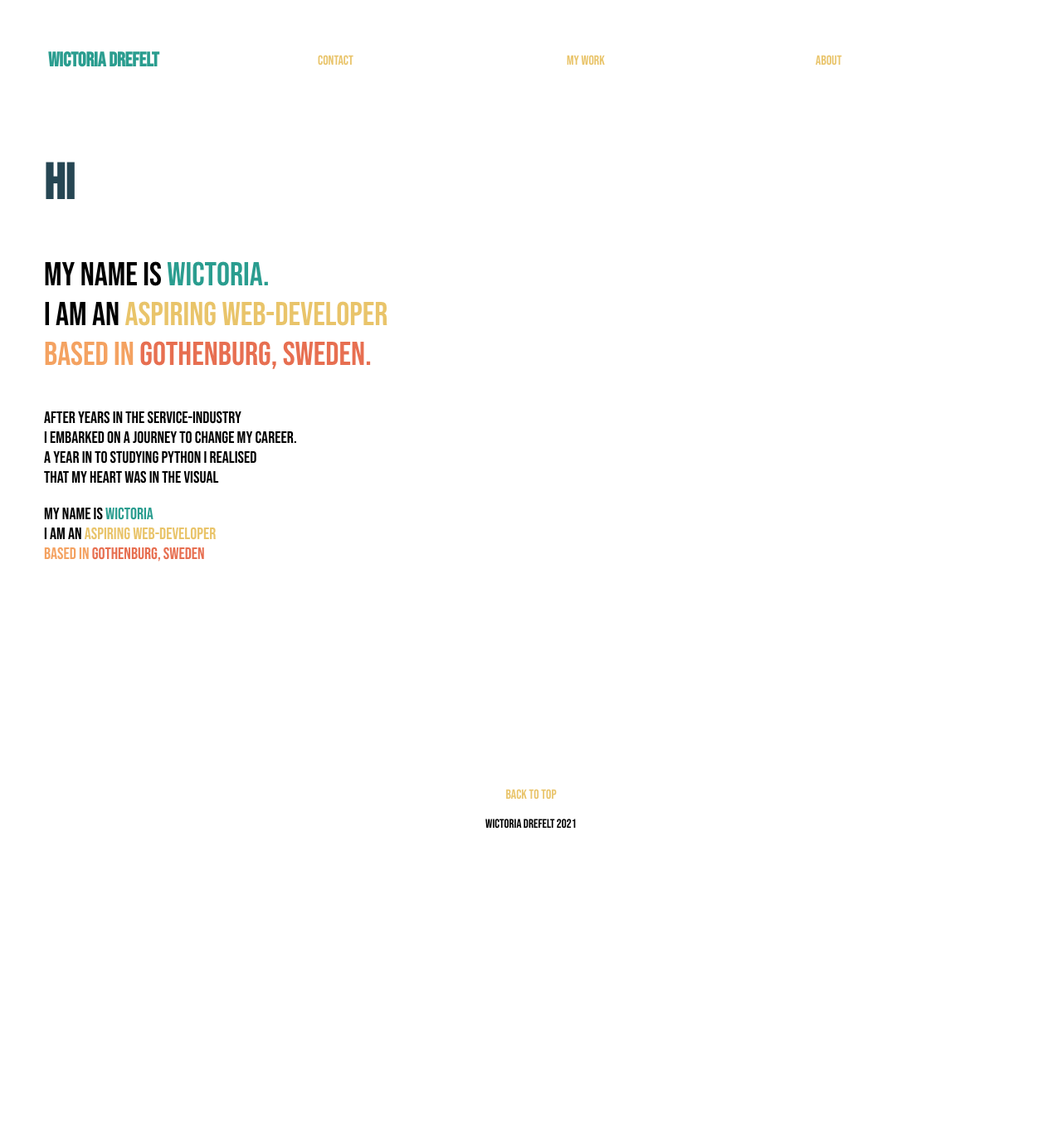
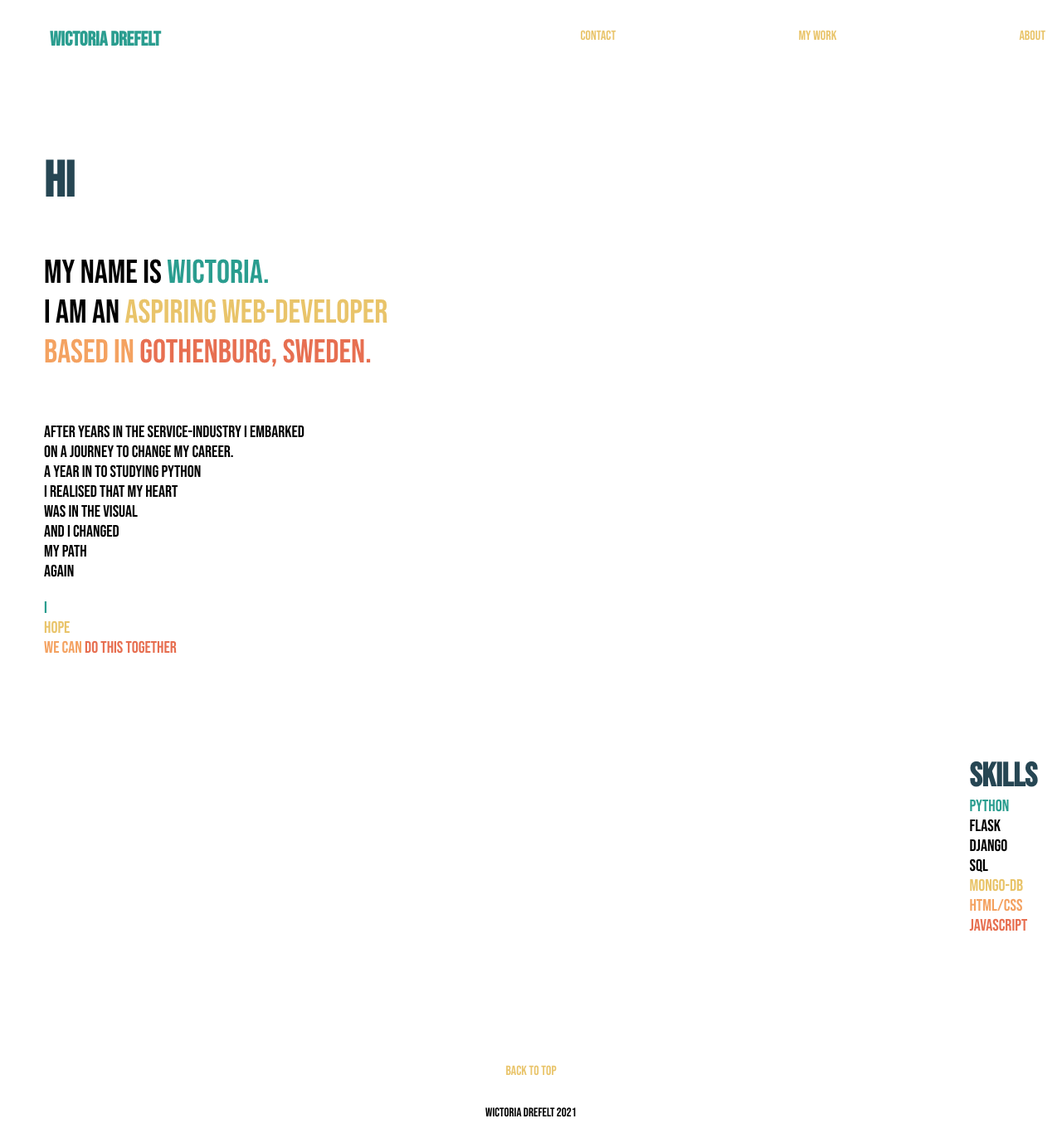
Before and after one commit to wictoriadrefelt/online_portfolio, a plain HTML site: page index.html in a window 1280 px wide. Shown: the whole page at 83% size. Before the commit the page ends 1003 px from the top, so only its background shows below. Drawn offline with Linux system fonts and the light colour scheme.

Commit message:
procedeed with clean-up and changed header

```diff
--- a/contact.css
+++ b/contact.css
@@ -1,29 +1,99 @@
-* {
+*{
     box-sizing: border-box;
-    margin: 0;
 }
+
+:root{
+    --color1: #264653;
+    --color2: #2A9D8F;
+    --color3: #e9c46a;
+    --color4: #f4a261;
+    --color5: #e76f51;
+
+}
+
 
 body, html {
     margin: 0;
     padding: 0;
     font-family: 'bebas';
+
+
+}
+
+main{
+    height: 100vh;
+    background-color: white;
+
+}
+
+header{
+    display: flex;
+    flex-direction: row;
+    padding: 20px;
+    background-color: white;
+    height: 5em;
+
+    width: 100%;
+    bottom:0%;
+    color: var(--color2);
+
+
+}
+
+.name-container{
+
+    width: 50%;
+    display: flex;
+    justify-content: flex-start;
+    align-items: center;
+    margin-top: 15px;
+
+
+}
+
+.first{
+    display: flex;
+    margin: 20px;
+    text-align: center;
+    left: 20px;
+    position: relative;
+
+}
+
+h2 {
+    font-weight: bold;
+    align-self: flex-end;
+
+}
+
+.nav {
+    flex-wrap: wrap;
+
+    display: flex;
+    width: 85%;
+    margin-bottom: 7px;
+    align-items: flex-end;
+
+}
+
+.contact {
+
+    display: flex;
+    width: 300px;
+
 }
 
 
-main{
-    min-height: 100vh;
-    min-width: 100%;
+.about {
+    display: flex;
+    width: 300px;
 
-    display: flex;
-    flex-wrap: wrap;
-
-    font-family: "bebas";
-
+    color: var(--color3)
 }
 
-.home {
-    display: flex;
-    width: 300px;
+.nav-item{
+    margin-left: auto;
+
 }
 
 .section{
@@ -43,6 +113,7 @@ main{
     text-align: flex-start;
     margin: 60px;
 }
+
 
 .add-bold {
     font-weight: bold;
@@ -67,17 +138,6 @@ main{
 }
 
 
-.nav-item {
-    padding: 50px;
-    width: 100%;
-
-    background-color: none;
-    display: flex;
-    flex-wrap: wrap;
-    justify-content: flex-start
-
-}
-
 
 
 .social {
@@ -91,11 +151,36 @@ main{
 
 
 
+.color1 {background-color: var(--color1)}
+.color2 {background-color: var(--color2)}
+.color3 {background-color: var(--color3)}
+.color4 {background-color: var(--color4)}
+.color5 {background-color: var(--color5)}
+
+.textColor1 {color: var(--color1)}
+.textColor2 {color: var(--color2)}
+.textColor3 {color: var(--color3)}
+.textColor4 {color: var(--color4)}
+.textColor5 {color: var(--color5)}
+
+
 .item {
     height: 10em;
     width: 10em;
     margin: 15px;
-    background-color: darkolivegreen;
+    justify-content: space-between;
+
+
+}
+
+.center {
+    align-items: center;
+    text-align: center;
+    justify-content: center;
+    position: relative;
+    top: 50px;
+
+
 }
 
 
@@ -103,10 +188,10 @@ main{
 #linkedin{
     height: 50px;
     width: 50px;
+
 }
 
 #email{
-    border: 1px solid black;
     height: 60px;
     width: 60px;
 }
--- a/index.html
+++ b/index.html
@@ -15,22 +15,15 @@
             </div>
         </div>
         <div class="nav" id="nav">
-            <div class="contact">
+            <div class="nav-item">
                 <a href="contact.html">Contact</a>
             </div>
-            <script>
-            function addTwo(first, second);
-                return (first + second);
-            var addTwo = addTwo(1, 4);
 
-            alert(addTwo);
-
-            </script>
-            <div class="about">
+            <div class="nav-item">
                 <a href="#">My Work</a>
             </div>
-            <div class="about">
-                <a href="#">About</a>
+            <div class="nav-item">
+                <a href="#footer1">About</a>
             </div>
 
         </div>
@@ -44,21 +37,43 @@
                 <span class="color5">Gothenburg, Sweden.</span>
             </p>
             <div class="secondary">
-            <p>After years in the service-industry</br>
-            I embarked on a journey to change my career.</br>
-            A year in to studying python I realised </br>
-            that my heart was in the visual</p>
-            <p>My name is <span class="color2">Wictoria</span></br>
-             I am an <span class="color3">aspiring web-developer</span></br>
-            <span class="color4">based in</span>
-            <span class="color5">Gothenburg, Sweden</span>
+            <p>After years in the service-industry I embarked</br>
+            on a journey to change my career.</br>
+            A year in to studying python</br>
+            I realised that my heart</br>
+            was in the visual</br>
+            and I changed</br>
+            my path </br>
+            again</p>
+            <p><span class="color2">I</span></br>
+            <span class="color3">hope</span></br>
+            <span class="color4">we can </span>
+            <span class="color5">do this together</span>
+
+        </div>
+        </div>
+        </div>
+        <div class="side-col">
+
+            <div class="skill-list">
+                <ul>
+                    <li class="make-bold color1">Skills</li>
+                    <li class="color2">Python</li>
+                    <li>Flask</li>
+                    <li>Django</li>
+                    <li>SQL</li>
+                    <li class="color3">Mongo-DB</li>
+                    <li class="color4">HTML/CSS</li>
+                    <li class="color5">Javascript</li>
+
+                </ul>
             </div>
         </div>
-        </div>
+    <footer id="footer1">
+            <p><a href="#nav">Back to top</a></br>
+                <p class="tiny">Wictoria Drefelt 2021</p>
+        </footer>
     </main>
-    <footer id="footer1">
-        <p><a href="#nav">Back to top</a></br>
-            <p class="tiny">Wictoria Drefelt 2021</p>
-    </footer>
+
 </body>
 </html>
--- a/style.css
+++ b/style.css
@@ -16,19 +16,26 @@ body, html {
     margin: 0;
     padding: 0;
     font-family: 'bebas';
+
+
 }
 
+main {
+    min-height: 100vh;
+
+}
 
 header{
     display: flex;
     flex-direction: row;
-    margin: 3px;
+    padding: 20px;
     background-color: white;
     height: 5em;
 
     width: 100%;
     bottom:0%;
-    color: var(--color2)
+    color: var(--color2);
+
 
 }
 
@@ -36,16 +43,16 @@ header{
 
     width: 50%;
     display: flex;
+    justify-content: flex-start;
+    align-items: center;
+    margin-top: 15px;
 
-    align-content: space-between;
-    justify-content: flex-start;
-    align-items: flex-start;
+
 }
 
 .first{
     display: flex;
     margin: 20px;
-    padding: 15px;
     text-align: center;
     left: 20px;
     position: relative;
@@ -59,11 +66,14 @@ h2 {
 }
 
 .nav {
+    flex-wrap: wrap;
+
     display: flex;
-    width: 100%;
-    align-content: space-around;
-    justify-content: flex-end;
+    width: 85%;
+    margin-bottom: 7px;
     align-items: flex-end;
+
+
 
 }
 
@@ -80,6 +90,11 @@ h2 {
     width: 300px;
 
     color: var(--color3)
+}
+
+.nav-item{
+    margin-left: auto;
+
 }
 
 
@@ -101,6 +116,7 @@ main{
 }
 
 .main-info {
+
     margin: 50px;
     padding: 3px;
     font-size: 40px;
@@ -118,20 +134,51 @@ main{
 .secondary{
     font-size-adjust: unset;
     font-size: 20px;
+    align-content: space-between;
 }
 
 
+.side-col{
+    display: flex;
+    flex-wrap: wrap;
+    flex-direction: column;
+    justify-content: space-between;
+
+    width: 100%;
+    height: 400px;
+    flex-shrink: -1;
+}
+
+.skill-list {
+    flex-wrap: wrap;
+    margin-left: auto;
+    padding: 30px;
+
+
+}
+
+
+.make-bold{
+    font-weight: bold;
+    font-size: 40px;
+}
+
+li {
+    font-size: 20px;
+}
 
 footer{
+    display: flex;
+    flex-direction: column;
     margin-top: auto;
-    border: none;
-    height: 50px;
+    justify-content: space-between;
     background-color: white;
     text-align: center;
 }
 
 .tiny{font-size: 15px;}
 
+
 @font-face {
     font-family: 'bebas';
     src: url('font/BebasNeue-Regular.otf');
```
Also changed, not shown: contact.html (+20 -21 lines).
